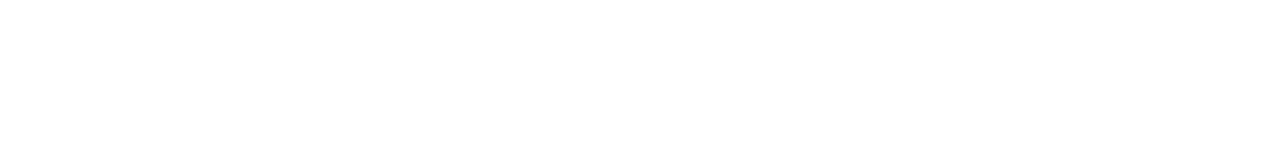
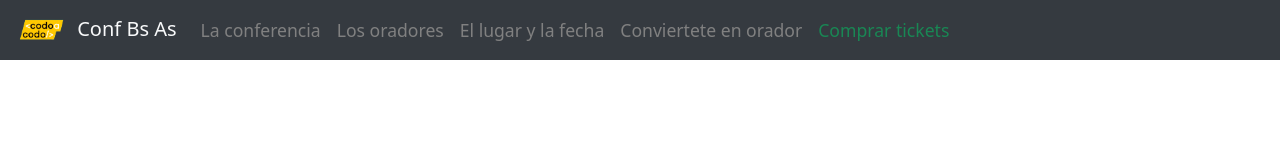
Before and after one commit to gipage/tp-integrador-cac, a plain HTML site: page index.html in a window 1280 px wide. Drawn offline with nearby package versions, Linux system fonts and the light colour scheme.

Commit message:
navbar incomplete

```diff
--- a/css/style.css
+++ b/css/style.css
@@ -0,0 +1,12 @@
+.navbar-nb{
+    background:#353A40;
+    font-size:1.1rem;
+
+}
+
+.nav-item-nb a{
+    color: gray;
+}
+.nav-item-nb a:hover{
+    color: white;
+}
--- a/index.html
+++ b/index.html
@@ -1,15 +1,51 @@
 <!DOCTYPE html>
 <html lang="en">
+
 <head>
     <meta charset="UTF-8">
     <meta http-equiv="X-UA-Compatible" content="IE=edge">
     <meta name="viewport" content="width=device-width, initial-scale=1.0">
     <meta name="author" content="Gino Paoletti">
     <title>Conf Bs As</title>
+    <!-- Latest compiled and minified CSS -->
+    <link href="https://cdn.jsdelivr.net/npm/bootstrap@5.2.1/dist/css/bootstrap.min.css" rel="stylesheet">
+    <!-- Latest compiled JavaScript -->
+    <script src="https://cdn.jsdelivr.net/npm/bootstrap@5.2.1/dist/js/bootstrap.bundle.min.js"></script>
     <link rel="icon" type="image/x-icon" href="img/codoacodo.png">
     <link rel="stylesheet" href="css/style.css">
 </head>
+
 <body>
+    <!-- Barra de navegación-->
+    <nav class=" navbar-nb navbar navbar-expand-sm">
+        <div class="container-fluid">
+            <a class="navbar-brand text-light" href="#">
+                <img src="img/codoacodo.png"alt="logo codo a codo" style="width:60px;"> Conf Bs As
+            </a>
+            <button class="navbar-toggler" type="button" data-bs-toggle="collapse" data-bs-target="#mynavbar">
+                <span class="navbar-toggler-icon"></span>
+            </button>
+            <div class="collapse navbar-collapse" id="mynavbar">
+                <ul class="navbar-nav me-auto nav-item-nb">
+                    <li class="nav-item">
+                        <a class="nav-link" href="#">La conferencia</a>
+                    </li>
+                    <li class="nav-item">
+                        <a class="nav-link" href="#">Los oradores</a>
+                    </li>
+                    <li class="nav-item">
+                        <a class="nav-link" href="#">El lugar y la fecha</a>
+                    </li>
+                    <li class="nav-item">
+                        <a class="nav-link" href="#">Conviertete en orador</a>
+                    </li>
+                    <li class="nav-item">
+                        <a class="nav-link text-success" href="#">Comprar tickets</a>
+                    </li>
+                </ul>
+            </div>
+        </div>
+    </nav>
+</body>
 
-</body>
 </html>
```
